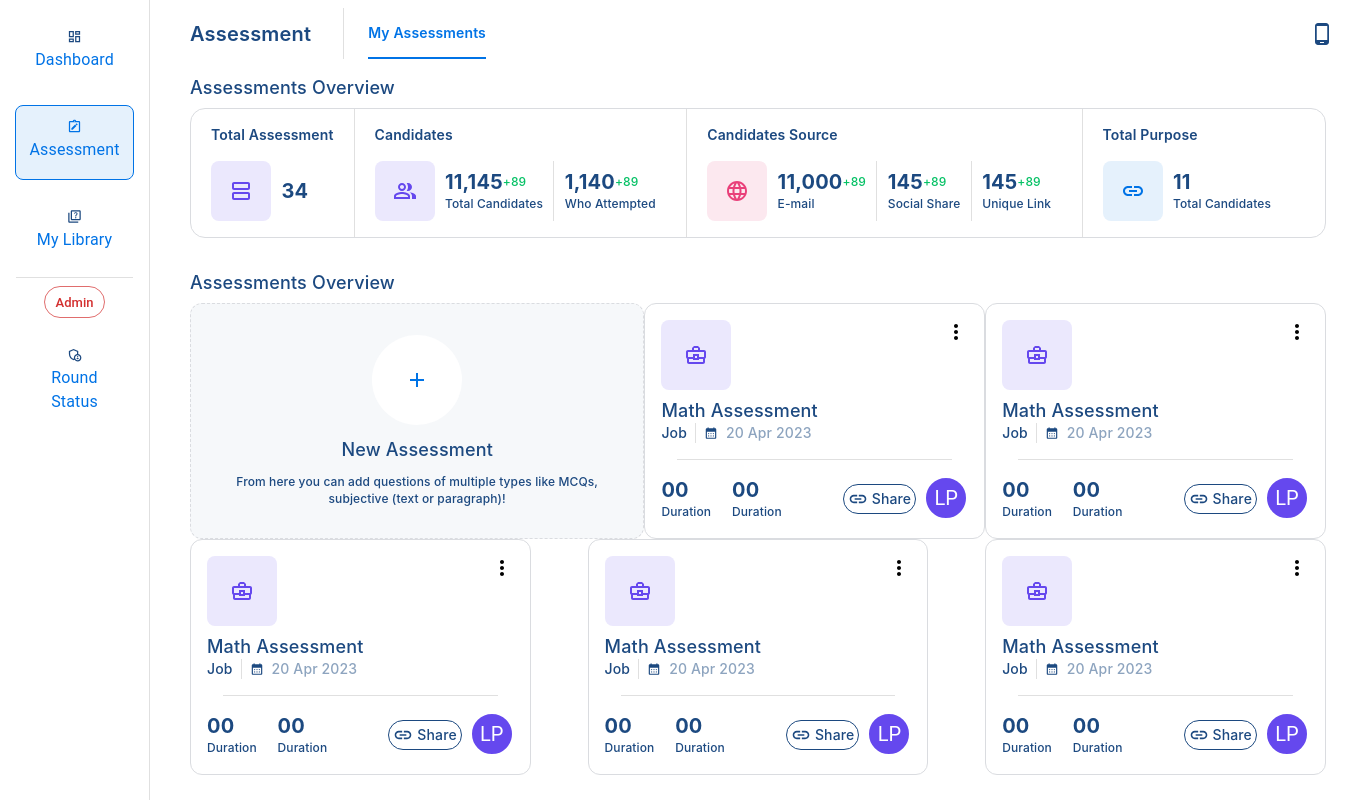
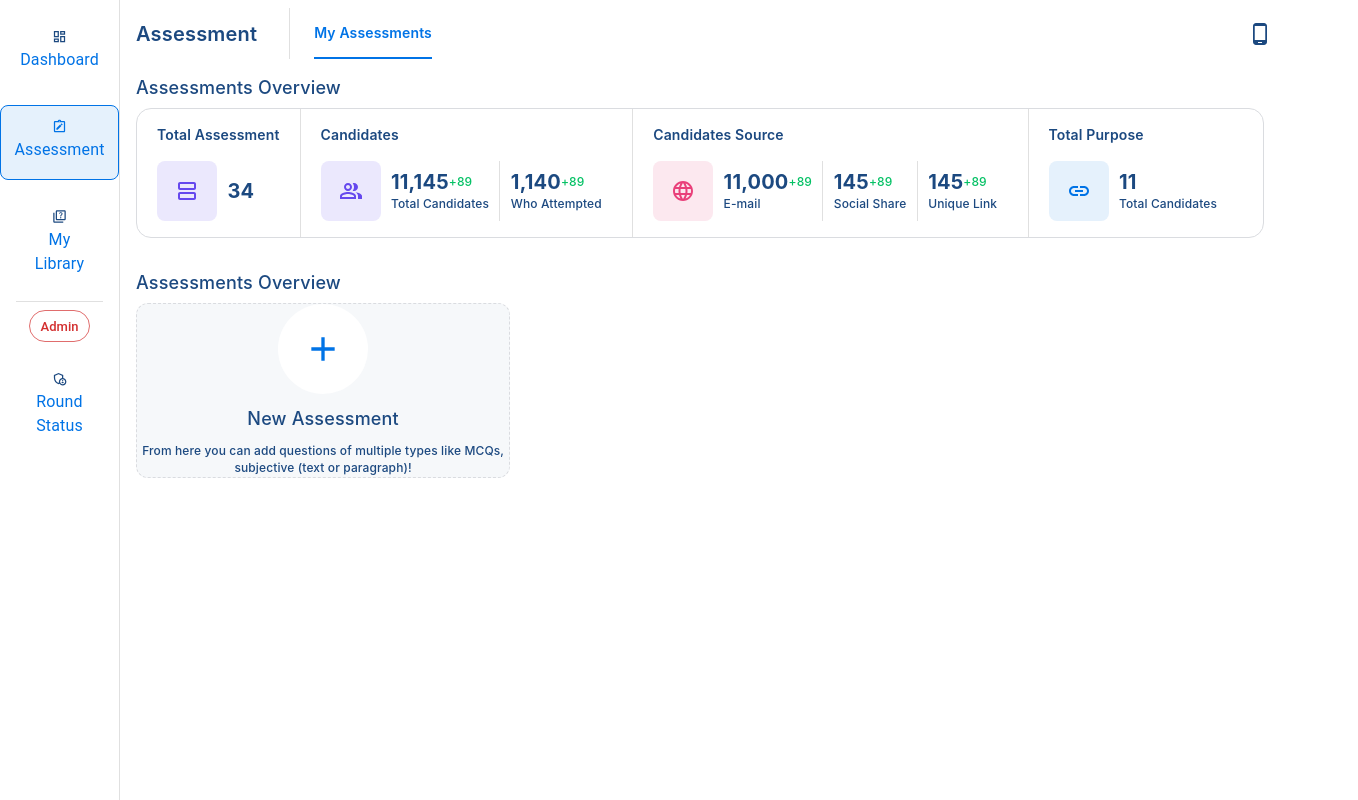
Before and after one commit to Anirudhece/unstopable, a React (Vite) app: page /Assessment in a window 1280 px wide. Shown: the whole page, 1358 px wide, since content can reach past the window. Built offline with nearby package versions, Linux system fonts and the light colour scheme.

Commit message:
many changes

```diff
--- a/src/App.jsx
+++ b/src/App.jsx
@@ -13,7 +13,7 @@ function App() {
     <Box >
       {/* sx={{ background: "var(--system-background, #F6F8FA)" }} */}
       <SideDrawer />
-      <Container maxWidth="lg" style={{ marginLeft: "150px" }}>
+      <Box  style={{ marginLeft: "120px" }}>
         <Topbar />
         <Routes>
           <Route path="/Assessment" element={<Assessment />} />
@@ -21,7 +21,7 @@ function App() {
           <Route path="/MyLibrary" element={<MyLibrary />} />
           <Route path="/RoundStatus" element={<RoundStatus />} />
         </Routes>
-      </Container>
+      </Box>
     </Box>
   );
 }
--- a/src/components/assessmentOverview/AssessmentWindow.jsx
+++ b/src/components/assessmentOverview/AssessmentWindow.jsx
@@ -10,7 +10,7 @@ import InsertLinkOutlinedIcon from "@mui/icons-material/InsertLinkOutlined";
 import Information from "./Information";
 
 function AssessmentWindow(props) {
-  return (
+   return (
     <Box
       sx={{
         borderRadius: " 0.75rem",
@@ -42,7 +42,7 @@ function AssessmentWindow(props) {
         {/* *********mid row begins********* */}
         <Box mt={1}>
           <Box>
-            <Heading size={"1.125rem"} weight={"500"} value="Math Assessment" />
+            <Heading size={"1.125rem"} weight={"500"} value={props.assignmentName} />
           </Box>
           <Box>
             <Box
--- a/src/components/assessmentOverview/Modal.jsx
+++ b/src/components/assessmentOverview/Modal.jsx
@@ -28,7 +28,7 @@ export default function Modal() {
 
   const { isOpen } = useSelector((state) => state.AddAssignment);
   const scroll = "body";
-  const optionDropArray = ["option1", "option2", "option3"];
+  const purposeDropArray = ["JOB", "INTERNSHIP", "CONTRACT"];
 
   const handleClose = () => {
     dispatch(modalReducer({ isOpen: false }));
@@ -99,7 +99,7 @@ export default function Modal() {
                 <Heading value="Purpose of the test is" />
                 <InputDrop
                   id="purpose"
-                  value={optionDropArray}
+                  value={purposeDropArray}
                   innerValue={assignmentGlobalState.purpose}
                 />
               </Box>
@@ -107,7 +107,7 @@ export default function Modal() {
                 <Heading value="Description" />
                 <InputDrop
                   id="description"
-                  value={optionDropArray}
+                  value={purposeDropArray}
                   innerValue={assignmentGlobalState.description}
                 />
               </Box>
--- a/src/scenes/assessment/Assessment.jsx
+++ b/src/scenes/assessment/Assessment.jsx
@@ -16,9 +16,7 @@ import AssessmentWindow from "../../components/assessmentOverview/AssessmentWind
 
 function Assessment() {
   const dispatch = useDispatch();
-  const { assignmentCount, isOpen } = useSelector(
-    (state) => state.AddAssignment
-  );
+  const { assignments } = useSelector((state) => state.AddAssignment);
 
   const addAssignment = (e) => {
     dispatch(modalReducer({ isOpen: true }));
@@ -192,7 +190,6 @@ function Assessment() {
           sx={{
             display: "flex",
             flexWrap: "wrap",
-            justifyContent: "space-between",
           }}
         >
           {/* ***********new assessment *************** */}
@@ -200,38 +197,37 @@ function Assessment() {
             onClick={(e) => addAssignment(e)}
             className="NewAssessment-clickable"
             sx={{
+              mb: 1,
               display: "flex",
-              padding: "1.875rem",
               flexDirection: "column",
               justifyContent: "center",
               alignItems: "center",
               gap: "0.75rem",
-              flex: " 1 0 0",
               alignSelf: "stretch",
-              width: "30%",
               borderRadius: "0.75rem",
               border: "1px dashed var(--system-stroke-2, #DADCE0)",
               background: "var(--system-background, #F6F8FA)",
               cursor: "pointer",
+              width: "33%",
             }}
           >
             <Box
               sx={{
                 display: "flex",
+                height: "4.375rem",
                 width: "4.375rem",
-                height: "4.375rem",
                 padding: "0.625rem",
                 justifyContent: "center",
                 alignItems: "center",
-                gap: "0.625rem",
                 borderRadius: "4.5rem",
                 background: "#FFF",
               }}
             >
               <AddIcon
                 sx={{
-                  // width: "2.5rem",
+                  display: "flex",
                   height: "2.5rem",
+                  width: "2.5rem",
                   flexShrink: "0",
                   color: "#0073E6",
                 }}
@@ -247,9 +243,7 @@ function Assessment() {
             >
               <Heading size={"18px"} weight={"500"} value="New Assessment" />
             </Box>
-            <Box
-            // sx={{ width: "20.5rem" }}
-            >
+            <Box>
               <Heading
                 size={"0.75rem"}
                 weight={"500"}
@@ -261,21 +255,17 @@ function Assessment() {
           </Box>
           <Modal />
           {/* ***************new assement ends************ */}
-          <Box sx={{ minWidth: "30%" }}>
-            <AssessmentWindow />
-          </Box>
-          <Box sx={{ minWidth: "30%" }}>
-            <AssessmentWindow />
-          </Box>
-          <Box sx={{ minWidth: "30%" }}>
-            <AssessmentWindow />
-          </Box>
-          <Box sx={{ minWidth: "30%" }}>
-            <AssessmentWindow />
-          </Box>
-          <Box sx={{ minWidth: "30%" }}>
-            <AssessmentWindow />
-          </Box>
+          {assignments.map(
+            (ele, ind) =>
+              ele.id && (
+                <Box mb={0.5} sx={{ minWidth: "33%" }}>
+                  <AssessmentWindow
+                    id={ele.id}
+                    assignmentName={ele.assignmentName}
+                  />
+                </Box>
+              )
+          )}
         </Box>
       </Box>
     </>
--- a/src/scenes/global/SideDrawer/SideDrawer.jsx
+++ b/src/scenes/global/SideDrawer/SideDrawer.jsx
@@ -16,7 +16,7 @@ import {
   MdOutlineAdminPanelSettings,
 } from "react-icons/md";
 
-const drawerWidth = 150;
+const drawerWidth = 120;
 
 export default function SideDrawer() {
   return (
@@ -115,7 +115,7 @@ export default function SideDrawer() {
                 >
                   <MdOutlineQuiz />
                 </ListItemIcon>
-                <ListItemText primary="My Library" />
+                <ListItemText sx={{textAlign:'center'}} primary="My Library" />
               </Box>
             </Link>
           </ListItem>
```
